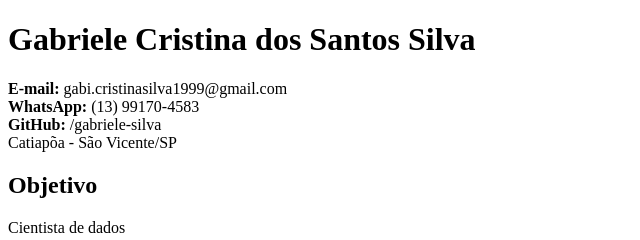
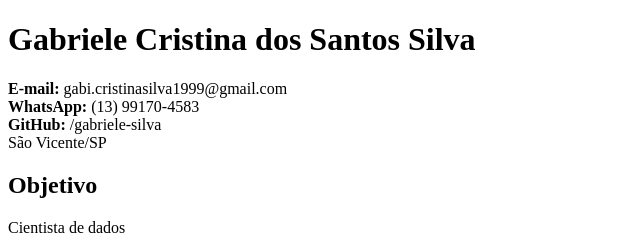
Before and after one commit to gabriele-silva/elas-na-tech-curriculo, a plain HTML site: page index.html in a window 1280 px wide. Shown: the top 240 px of the page, 0-640 px from the left. Drawn offline with Linux system fonts and the light colour scheme.

Commit message:
Update index.html

```diff
--- a/index.html
+++ b/index.html
@@ -7,7 +7,7 @@
 </head>
 <body>
     <h1>Gabriele Cristina dos Santos Silva</h1>
-    <p><strong>E-mail: </strong>gabi.cristinasilva1999@gmail.com <br><strong>WhatsApp: </strong>(13) 99170-4583<br><strong>GitHub: </strong>/gabriele-silva<br>Catiapõa - São Vicente/SP</p>
+    <p><strong>E-mail: </strong>gabi.cristinasilva1999@gmail.com <br><strong>WhatsApp: </strong>(13) 99170-4583<br><strong>GitHub: </strong>/gabriele-silva<br>São Vicente/SP</p>
     <h2>Objetivo</h2>
     <p>Cientista de dados</p>
     <h3>Tecnologias</h3>
```
